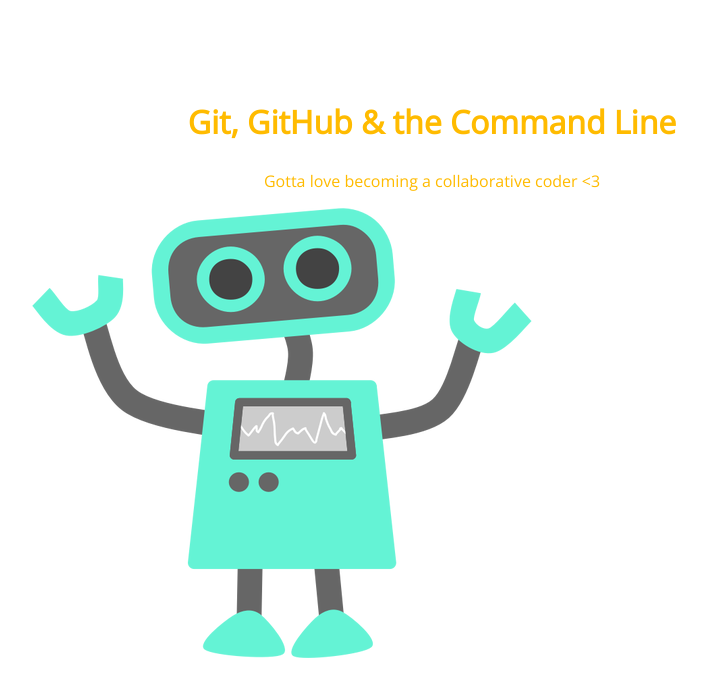
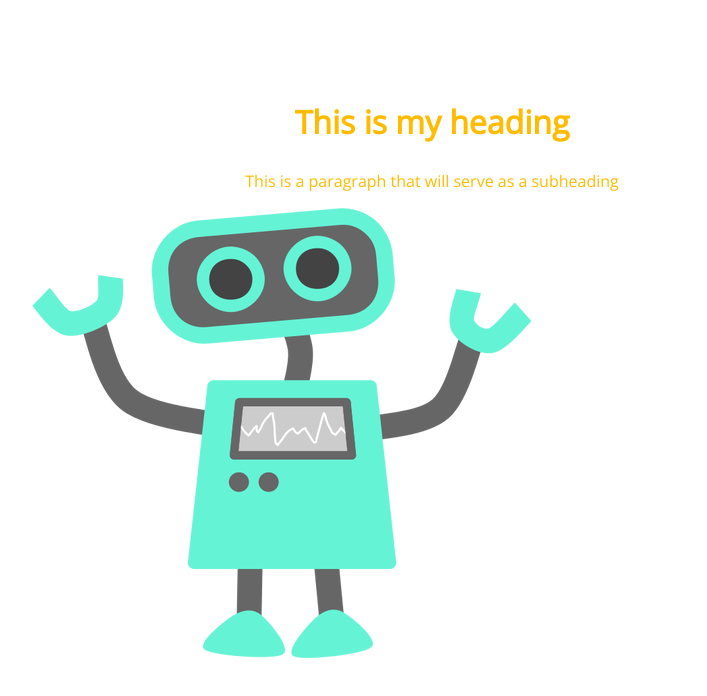
Before and after one commit to thegrabes08/105-project, a plain HTML site: page index.html in a window 1280 px wide. Shown: the whole page, without its empty margins (208-915 px from the left). Drawn offline with nearby package versions, Linux system fonts and the light colour scheme.

Commit message:
changed heading and paragraph text

```diff
--- a/index.html
+++ b/index.html
@@ -8,8 +8,8 @@
 </head>
 <body>
 	<section>
-		<h1>Git, GitHub & the Command Line</h1>
-		<p>Gotta love becoming a collaborative coder <3</p>
+		<h1>This is my heading</h1>
+		<p>This is a paragraph that will serve as a subheading</p>
 		<img src="img/happy-blue-robot.png">
 	</section>
 </body>
```
